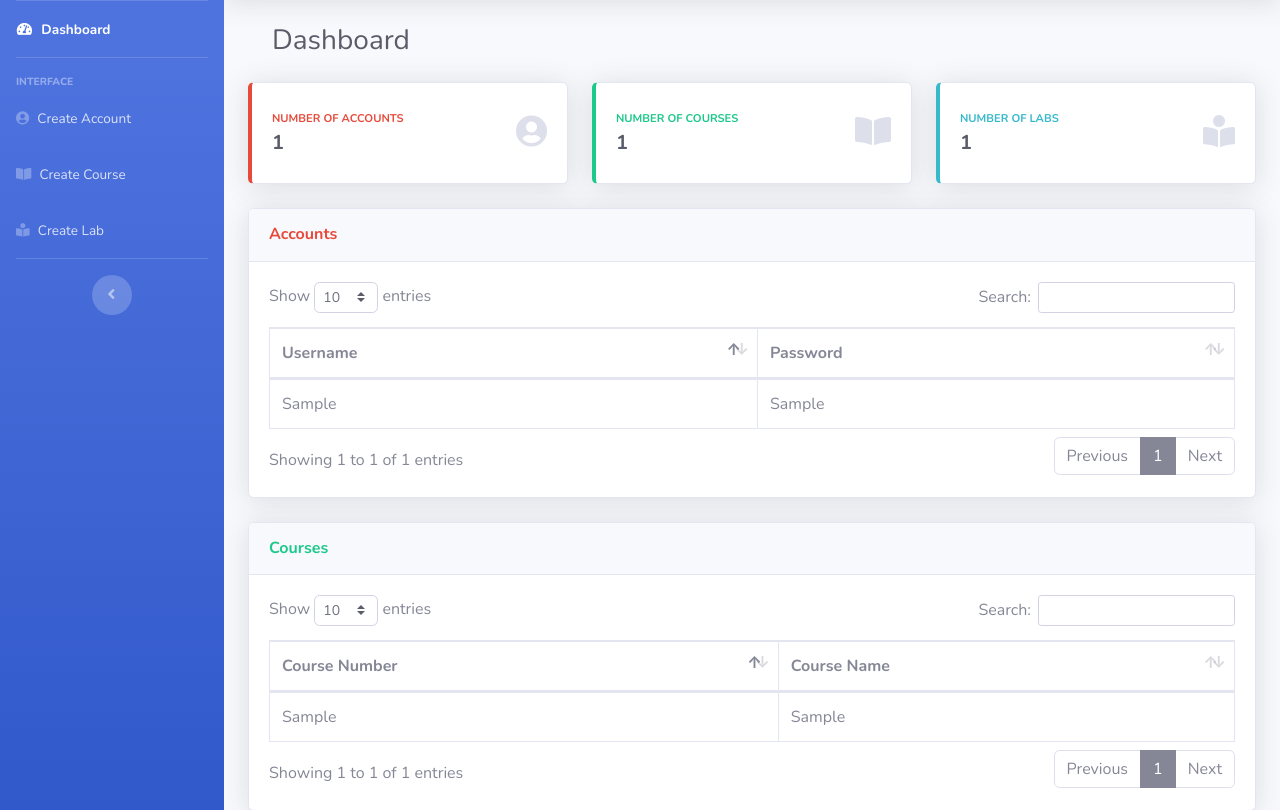
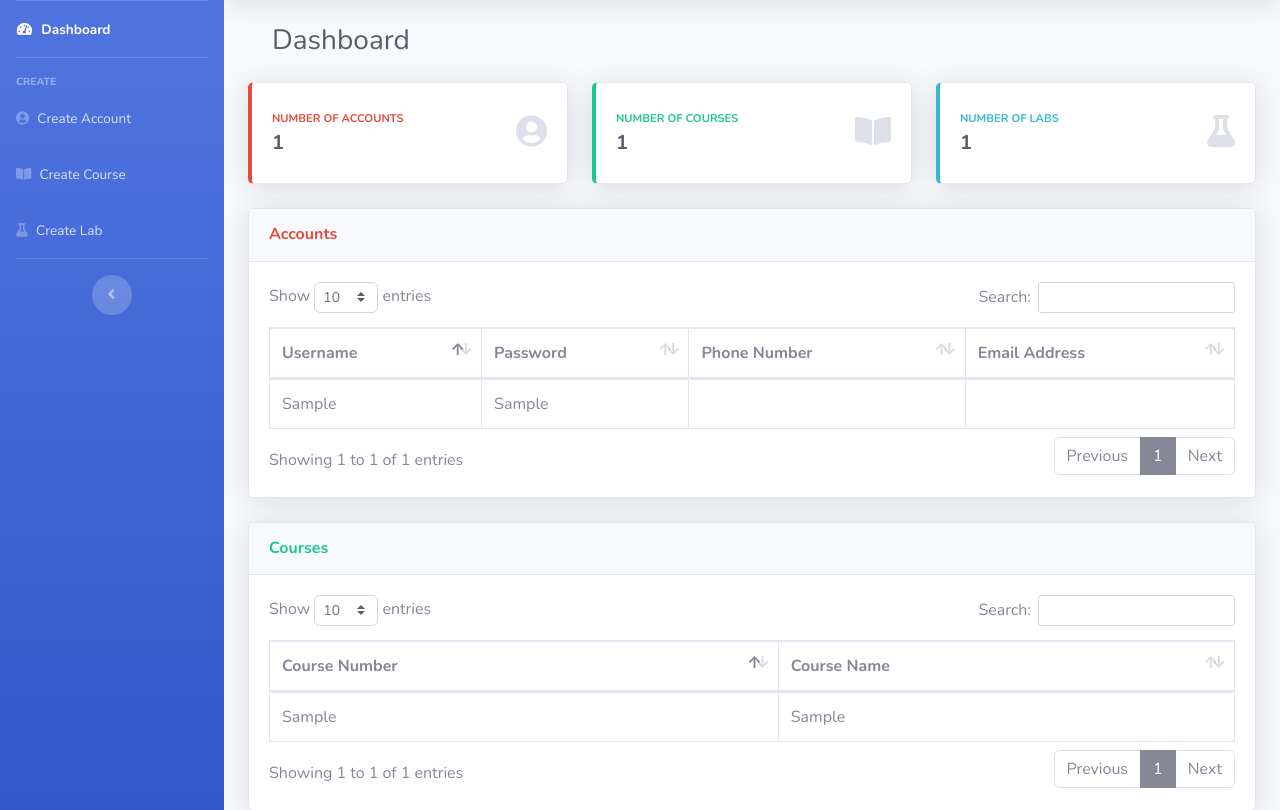
Before and after one commit to KevCannotCode/Course-Management-Website, a Django app: template templates/home.html in a window 1280 px wide. Shown: the part 70-880 px from the top of the page. Run offline with Django 3.2, Linux system fonts and the light colour scheme; the template is opened without the code that fills it: most values are stand-ins (such as "Sample title", 1, 10 or a date in 2020); some libraries are stand-ins or nearby versions.

Commit message:
UI Home Update

```diff
--- a/TA_Scheduler/views.py
+++ b/TA_Scheduler/views.py
@@ -40,8 +40,9 @@
         account_list = list(myAccount.objects.values_list("userName", "password"))
         course_list = list(myCourse.objects.values_list("courseNumber", "courseName"))
         lab_list = list(myLab.objects.values_list("labNumber", "labName"))
+        contact_list = list(myContact.objects.values_list("userName","phoneNumber", "emailAddress"))
 
-        return render(request, "home.html", {"account_list":account_list, "course_list":course_list, "lab_list":lab_list, "userName":userName})
+        return render(request, "home.html", {"account_list":account_list, "course_list":course_list, "lab_list":lab_list, "userName":userName, "contact_list":contact_list})
 
 
 class CreateAccount(View):
--- a/templates/create-account.html
+++ b/templates/create-account.html
@@ -56,7 +56,7 @@
 
             <!-- Heading -->
             <div class="sidebar-heading">
-                Interface
+                Create
             </div>
 
 			<!-- Nav Item - Account Creation -->
@@ -76,7 +76,7 @@
 			<!-- Nav Item - Section Creation -->
 			<li class="nav-item">
                 <a class="nav-link" href="/create-lab">
-					<i class="fas fa-book-reader"></i>
+					<i class="fas fa-flask"></i>
                     <span>Create Lab</span></a>
             </li>
 
--- a/templates/create-course.html
+++ b/templates/create-course.html
@@ -68,7 +68,7 @@
 
             <!-- Heading -->
             <div class="sidebar-heading">
-                Interface
+                Create
             </div>
 
 			<!-- Nav Item - Account Creation -->
@@ -88,7 +88,7 @@
 			<!-- Nav Item - Section Creation -->
 			<li class="nav-item">
                 <a class="nav-link" href="/create-lab">
-					<i class="fas fa-book-reader"></i>
+					<i class="fas fa-flask"></i>
                     <span>Create Lab</span></a>
             </li>
 
--- a/templates/create-lab.html
+++ b/templates/create-lab.html
@@ -68,7 +68,7 @@
 
             <!-- Heading -->
             <div class="sidebar-heading">
-                Interface
+                Create
             </div>
 
 			<!-- Nav Item - Account Creation -->
@@ -88,7 +88,7 @@
 			<!-- Nav Item - Section Creation -->
 			<li class="nav-item active">
                 <a class="nav-link" href="/create-lab">
-					<i class="fas fa-book-reader"></i>
+					<i class="fas fa-flask"></i>
                     <span>Create Lab</span></a>
             </li>
 
--- a/templates/home.html
+++ b/templates/home.html
@@ -56,7 +56,7 @@
 
             <!-- Heading -->
             <div class="sidebar-heading">
-                Interface
+                Create
             </div>
 
 
@@ -77,7 +77,7 @@
 			<!-- Nav Item - Section Creation -->
 			<li class="nav-item">
                 <a class="nav-link" href="/create-lab">
-					<i class="fas fa-book-reader"></i>
+					<i class="fas fa-flask"></i>
                     <span>Create Lab</span></a>
             </li>
 
@@ -193,7 +193,7 @@
 											 <div class="h5 mb-0 font-weight-bold text-gray-800" id="labDataCount"></div>
                                         </div>
                                         <div class="col-auto">
-											<i class="fas fa-book-reader fa-2x text-gray-300"></i>
+											<i class="fas fa-flask fa-2x text-gray-300"></i>
                                         </div>
                                     </div>
                                 </div>
@@ -212,14 +212,28 @@
                                         <tr>
                                             <th>Username</th>
                                             <th>Password</th>
+                                            <th>Phone Number</th>
+                                            <th>Email Address</th>
+
                                         </tr>
                                     </thead>
 
                                     <tbody>
                                     {% for i in account_list %}
                                         <tr>
+                                            {% for j in contact_list %}
+
                                             <td>{{ i.0 }}</td>
                                             <td>{{ i.1 }}</td>
+                                                {% if i.0 == j.0 %}
+                                                <td>{{ j.1 }}</td>
+                                                <td>{{ j.2 }}</td>
+                                                {% else %}
+                                                <td></td>
+                                                <td></td>
+                                                {% endif %}
+                                            {% endfor %}
+                                    </tbody>
                                         </tr>
                                     {% endfor %}
                                     </tbody>
--- a/templates/profile.html
+++ b/templates/profile.html
@@ -56,7 +56,7 @@
 
             <!-- Heading -->
             <div class="sidebar-heading">
-                Interface
+                Create
             </div>
 
 			<!-- Nav Item - Account Creation -->
@@ -76,7 +76,7 @@
 			<!-- Nav Item - Section Creation -->
 			<li class="nav-item">
                 <a class="nav-link" href="/create-lab">
-					<i class="fas fa-book-reader"></i>
+					<i class="fas fa-flask"></i>
                     <span>Create Lab</span></a>
             </li>
 
```
Also changed, not shown: db.sqlite3.
